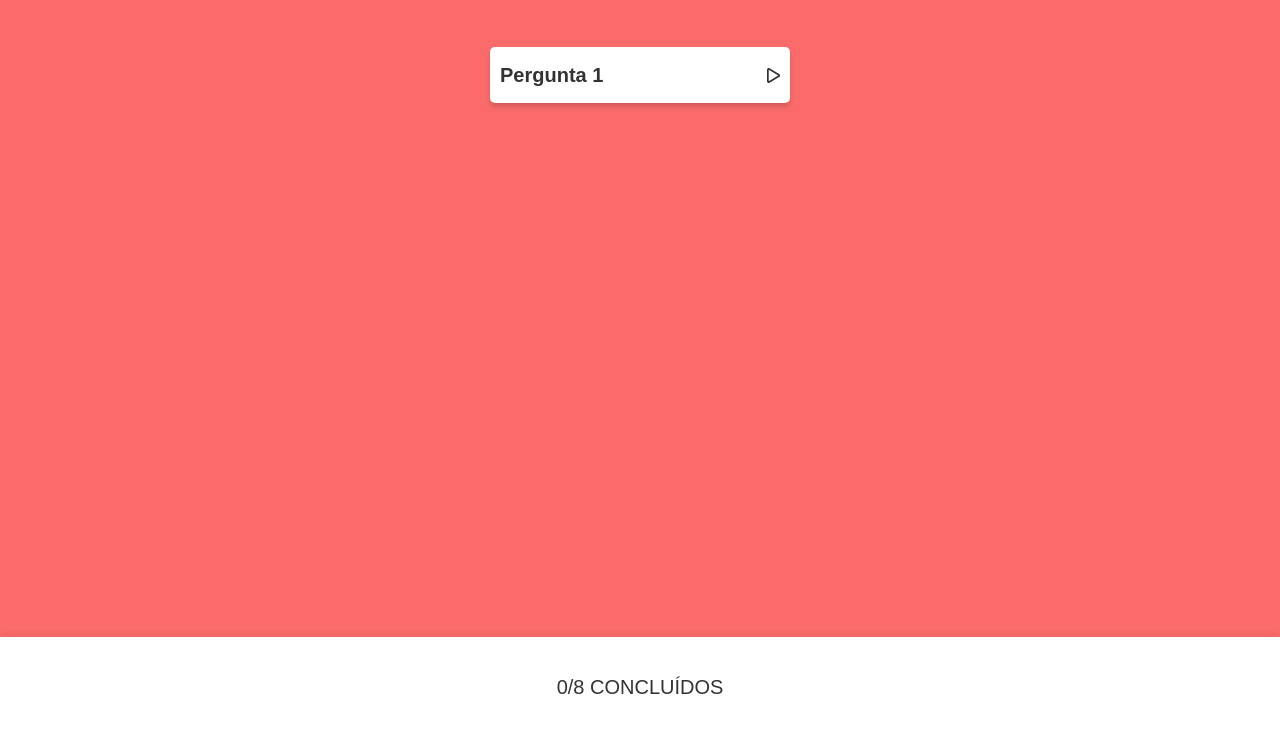
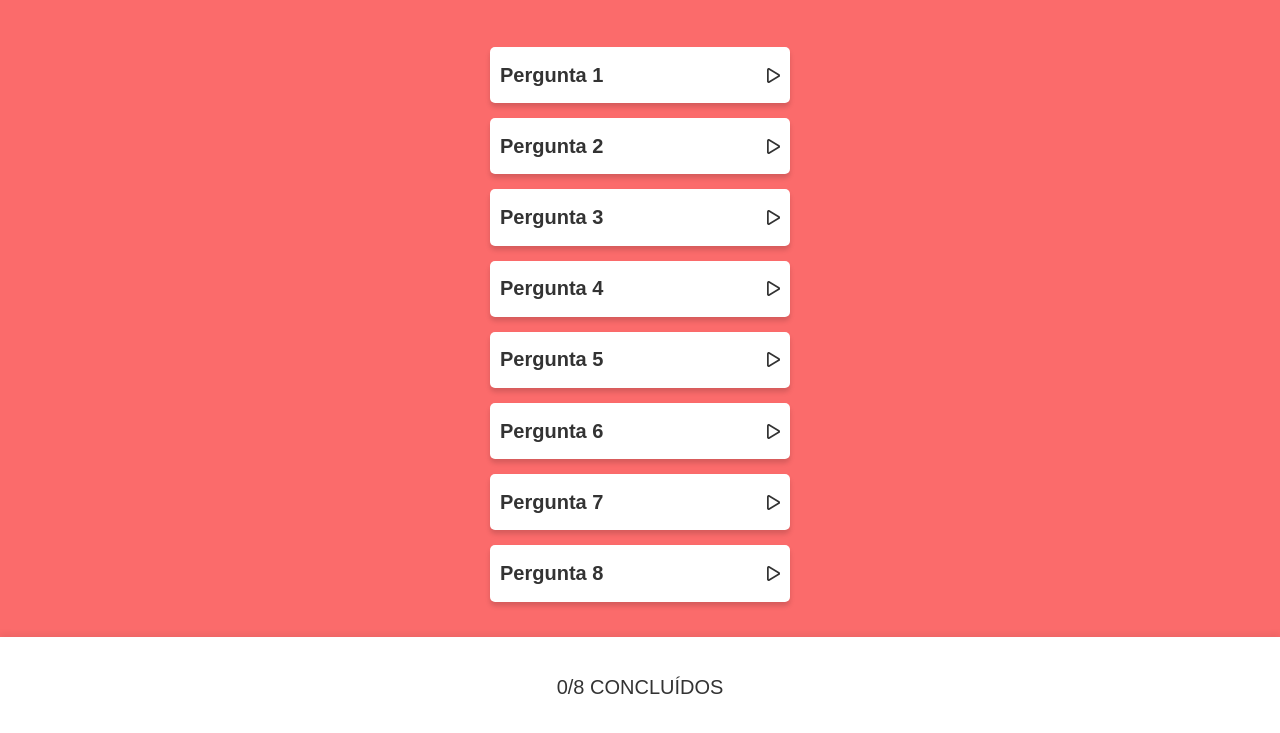
Before and after one commit to Jackie-Moraes/projeto8-zaprecall, a React app: page / in a window 1280 px wide. Both pictures are taken after a click on the button "Iniciar Recall!". Shown: the part 63-796 px from the top of the page. Built offline with nearby package versions, Linux system fonts and the light colour scheme; a web font is replaced by a local one.

Commit message:
Perguntas enumeradas e dinâmicas

```diff
--- a/public/styles/styles.css
+++ b/public/styles/styles.css
@@ -91,6 +91,7 @@ footer {
     align-items: center;
 
     margin-top: 110px;
+    overflow: scroll;
 }
 
 .question {
--- a/src/components/Questions.js
+++ b/src/components/Questions.js
@@ -2,29 +2,64 @@ import React from "react";
 
 export default function Questions() {
 
-    const perguntas = ["O que é JSX?", "O React é __", "Componentes devem iniciar com __", "Podemos colocar __ dentro do JSX", "O ReactDOM nos ajuda __", "Usamos o npm para __", "Usamos props para __", "Usamos estado (state) para __"]
+    const perguntas = [{
+        pergunta: "O que é JSX?",
+        resposta: "JSX é uma sintaxe para escrever HTML dentro do JS"
+    },
+    {
+        pergunta: "O React é __",
+        resposta:"uma biblioteca JavaScript para construção de interfaces"
+    },
+    {
+        pergunta: "Componentes devem iniciar com __",
+        resposta:"letra maiúscula"
+    },
+    {
+        pergunta: "Podemos colocar __ dentro do JSX",
+        resposta:"expressões"
+    },
+    {
+        pergunta: "O ReactDOM nos ajuda __",
+        resposta:"interagindo com a DOM para colocar componentes React na mesma"
+    },
+    {
+        pergunta: "Usamos o npm para __",
+        resposta:"gerenciar os pacotes necessários e suas dependências"
+    },
+    {
+        pergunta: "Usamos props para __",
+        resposta:"passar diferentes informações para componentes"
+    },
+    {
+        pergunta: "Usamos estado (state) para __",
+        resposta:"dizer para o React quais informações quando atualizadas devem renderizar a tela novamente"
+    }];
 
     const [pergunta, setPergunta] = React.useState(true);
     const [questao, setQuestao] = React.useState(false);
     const [resposta, setResposta] = React.useState(false);
 
-    function Pergunta() {
+    function Pergunta(props) {
 
         return (
-            <div className="question-closed">
-                <h2>Pergunta 1</h2>
-                <img src="images/setinha.svg" alt="Abrir pergunta" onClick={() =>
-                    {setPergunta(false)
-                        setQuestao(true)}}>
-                    </img>
+            <div className="question">
+                {pergunta ? <div className="question-closed">
+                    <h2>Pergunta {props.numero}</h2>
+                    <img src="images/setinha.svg" alt="Abrir pergunta" onClick={() =>
+                        {setPergunta(false)
+                            setQuestao(true)}}>
+                        </img>
+                </div> : <></>}
+                {questao ? <Questao pergunta={props.pergunta}/> : <></>}
+                {resposta ? <Resposta resposta={props.resposta}/> : <></>}
             </div>
         )
     }
 
-    function Questao() {
+    function Questao(props) {
         return (
             <div className="question-open">
-                <h2>O que é JSX?</h2>
+                <h2>{props.pergunta}</h2>
                 <img src="images/setinha-volta.png" alt="Virar Card" onClick={() =>
                     {setQuestao(false)
                         setResposta(true)}}>
@@ -33,10 +68,10 @@ export default function Questions() {
         )
     }
 
-    function Resposta() {
+    function Resposta(props) {
         return (
             <div className="question-open">
-                <h2>JSX é uma sintaxe para escrever HTML dentro do JS</h2>
+                <h2>{props.resposta}</h2>
                 <div className="answers">
                     <button className="red" onClick={() => {
                         setResposta(false)
@@ -55,11 +90,7 @@ export default function Questions() {
 
     return (
         <section className="questions">
-            <div className="question">
-                {pergunta ? <Pergunta /> : <></>}
-                {questao ? <Questao /> : <></>}
-                {resposta ? <Resposta /> : <></>}
-            </div>
+            {perguntas.map((p, index) => <Pergunta numero={index+1} pergunta={p.pergunta} resposta={p.resposta}/>)}
         </section>
    )
 }
```
